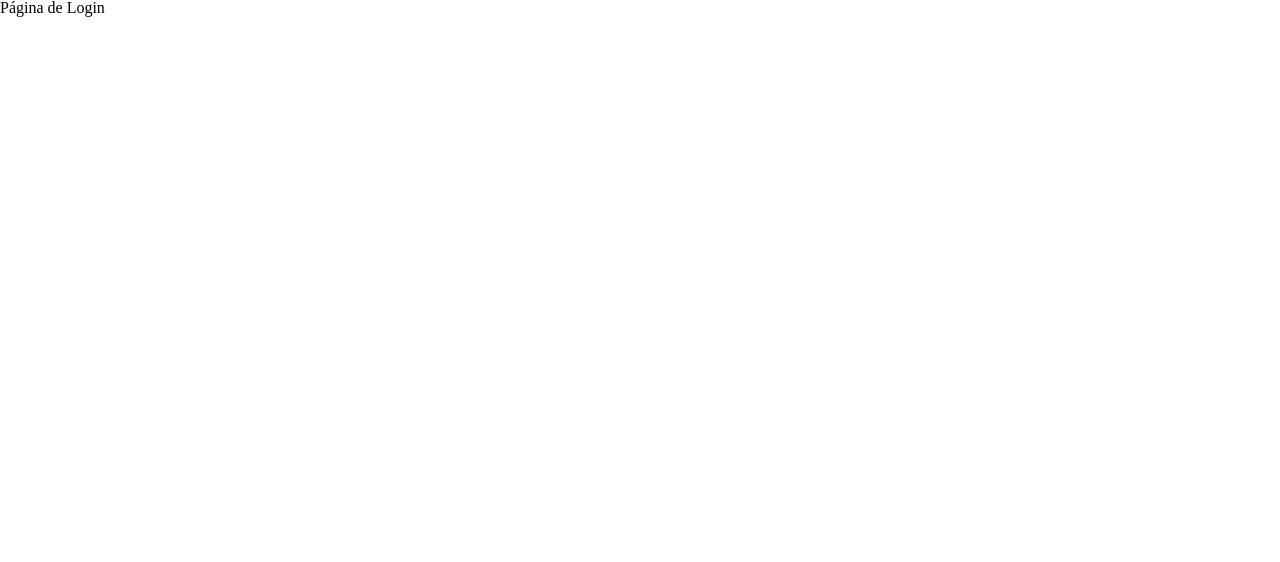
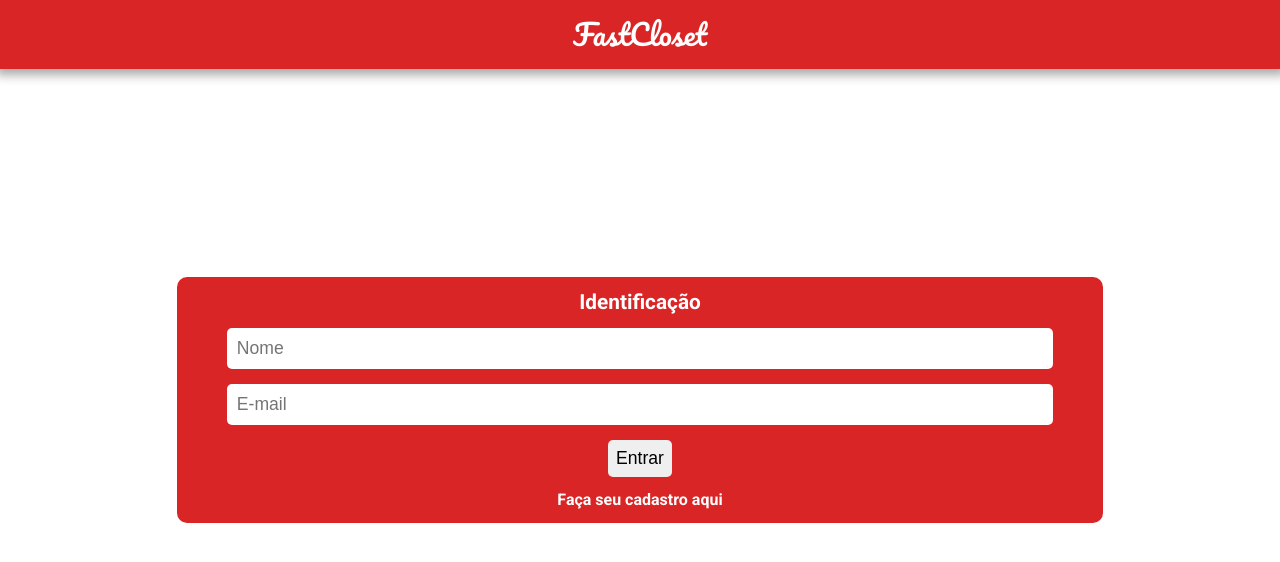
Before and after one commit to phbodias/Fast-Closet---front, a React (Create React App) app: page /login in a window 1280 px wide. Shown: the top 562 px of the page. Built offline with nearby package versions, Linux system fonts and the light colour scheme.

Commit message:
Tela de login

```diff
--- /dev/null
+++ b/src/components/Header/Header.jsx
@@ -0,0 +1,25 @@
+import styled from "styled-components";
+
+export default function Header() {
+    return (
+        <HeaderStyle>
+            <h1>FastCloset</h1>
+        </HeaderStyle>
+    )
+}
+
+const HeaderStyle = styled.header`
+    padding: 20px 0px;
+    display: flex; justify-content: center;
+    background-color: #D92525;
+    width: 100%;
+    height: fit-content;
+    box-shadow: 1px 1px 10px 5px #00000058;
+    position: fixed; top: 0;
+
+    h1{
+        font-size: 1.8em;
+        font-family: var(--pacifico-font);
+        color: white;
+    }
+`
--- a/src/components/LoginPage/LoginPage.jsx
+++ b/src/components/LoginPage/LoginPage.jsx
@@ -1,9 +1,116 @@
+import styled from "styled-components";
+import { Link, useNavigate } from 'react-router-dom';
+import { registerSchema } from '../../validations/validationsYup'
+import axios from "axios";
+import Header from "../Header/Header";
 
-function LoginPage (){
-    return(
+function LoginPage() {
+    const navigate = useNavigate();
 
-        <h1>Página de Login</h1>
+    async function sendRegister(e) {
+        e.preventDefault();
+        const email = e.target[1].value;
+        const password = e.target[2].value;
+
+        const user = {
+            email,
+            password,
+        }
+
+        const isValid = await registerSchema.isValid(user);
+
+        if (isValid) {
+            const promise = axios.post(`${process.env.REACT_APP_API_BASE_URL}/login`, user);
+            promise.then((res) => {
+                navigate('/home');
+            })
+                .catch(err => {
+                    console.log(err)
+                })
+        }
+
+    }
+
+    return (
+        <Background>
+            <Header />
+            <Form onSubmit={sendRegister} >
+                <h1>Identificação</h1>
+
+                <input type="text" placeholder="Nome" required />
+
+                <input type="email" placeholder="E-mail" required />
+
+                <button>Entrar</button>
+
+                <Link to='/register'>
+                    <h2>Faça seu cadastro aqui</h2>
+                </Link>
+            </Form>
+        </Background>
+
     )
 }
 
 export default LoginPage;
+
+
+
+// & STYLED COMPONENETS
+
+const Background = styled.div`
+    background-color: white;
+    display: flex;
+    justify-content: center;
+    align-items: center;
+    flex-direction: column;
+    height: 100vh;
+`
+
+const Form = styled.form`
+    display: flex;
+    flex-direction: column;
+    justify-content: center;
+    align-items: center;
+    gap: 15px;
+    background-color: #D92525;
+    padding: 15px;
+    border-radius: 10px;
+    width: 70%;
+
+
+    h1{
+        font-size: 1.3em;
+        font-family: var(--roboto-font); font-weight: bold;
+        color: white;
+    }
+
+    h2{
+        font-size: 1em;
+        font-family: var(--roboto-font); font-weight: bold;
+        color: white;
+        &:hover{
+            text-decoration: underline;
+            cursor: pointer;
+        }
+    }
+
+    input{
+        width: 90%;
+        border: none;
+        padding: 10px;
+        border-radius: 5px;
+        font-size: 1.1em;
+    }
+
+    button{
+        font-size: 1.1em;
+        border: none;
+        padding: 8px;
+        border-radius: 5px;
+        &:hover{
+            background-color: #ffa6a6;
+            cursor: pointer;
+        }
+    }
+`
--- a/src/components/RegisterPage/RegisterPage.jsx
+++ b/src/components/RegisterPage/RegisterPage.jsx
@@ -2,6 +2,7 @@
 import { Link, useNavigate } from 'react-router-dom';
 import { registerSchema } from '../../validations/validationsYup'
 import axios from "axios";
+import Header from "../Header/Header";
 
 function RegisterPage () {
     const navigate = useNavigate();
@@ -43,9 +44,7 @@
 
     return (
         <Background>
-            <Header>
-                <h1>FastCloset</h1>
-            </Header>
+            <Header/>
 
             <Form onSubmit={sendRegister} >
                 <h1>Cadastre-se abaixo</h1>
@@ -83,22 +82,6 @@
     align-items: center;
     flex-direction: column;
     height: 100vh;
-`
-
-const Header = styled.header`
-    padding: 20px 0px;
-    display: flex; justify-content: center;
-    background-color: #D92525;
-    width: 100%;
-    height: fit-content;
-    box-shadow: 1px 1px 10px 5px #00000058;
-    position: fixed; top: 0;
-
-    h1{
-        font-size: 1.8em;
-        font-family: var(--pacifico-font);
-        color: white;
-    }
 `
 
 const Form = styled.form`
--- a/src/validations/validationsYup.js
+++ b/src/validations/validationsYup.js
@@ -5,3 +5,8 @@
     email: yup.string().email().required(),
     password: yup.string().min(6).max(25)
 })
+
+export const loginSchema = {
+    email: yup.string().email().required(),
+    password: yup.string().min(6).max(25)
+}
```
Also changed, not shown: 1 other file (tests, documents, lock files or other folders).
